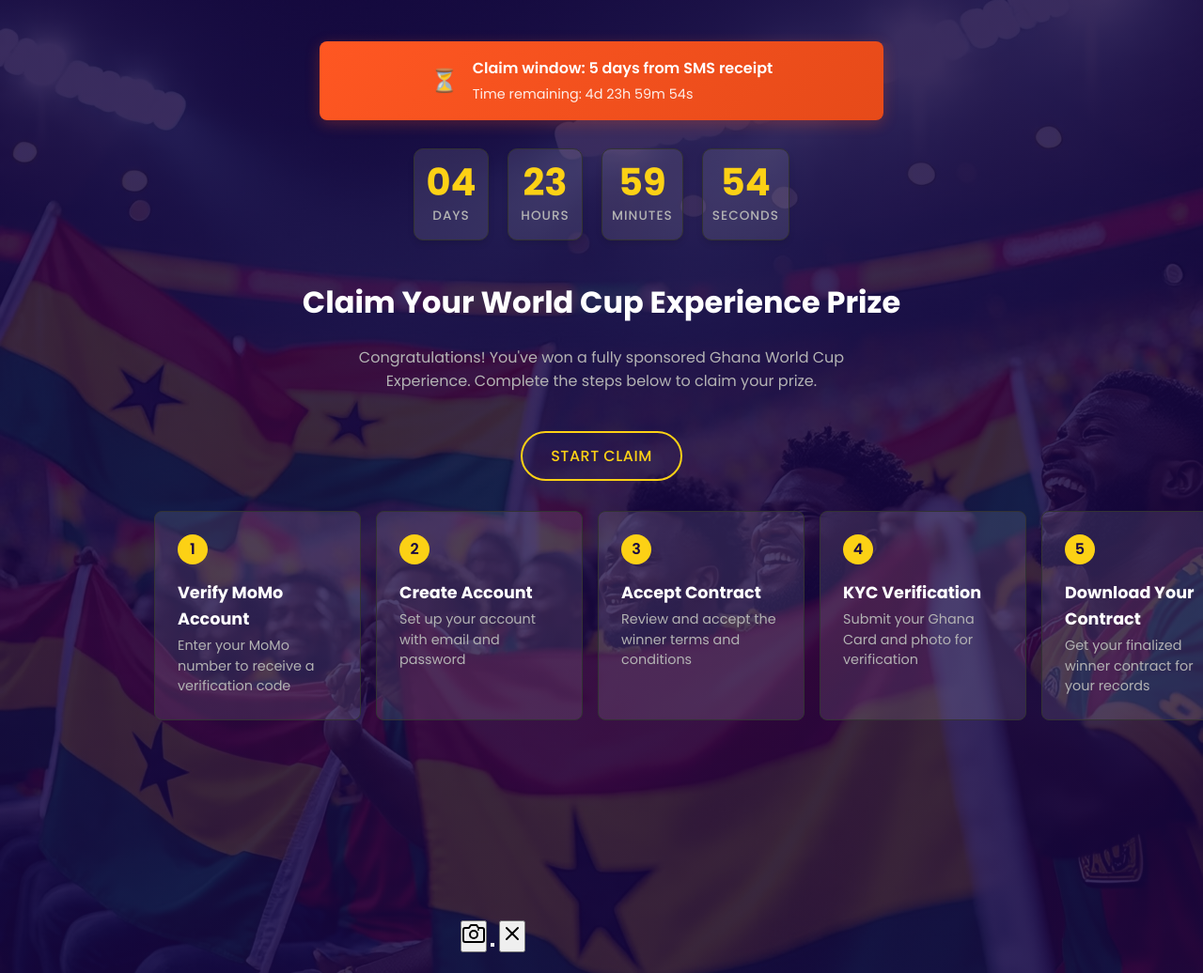
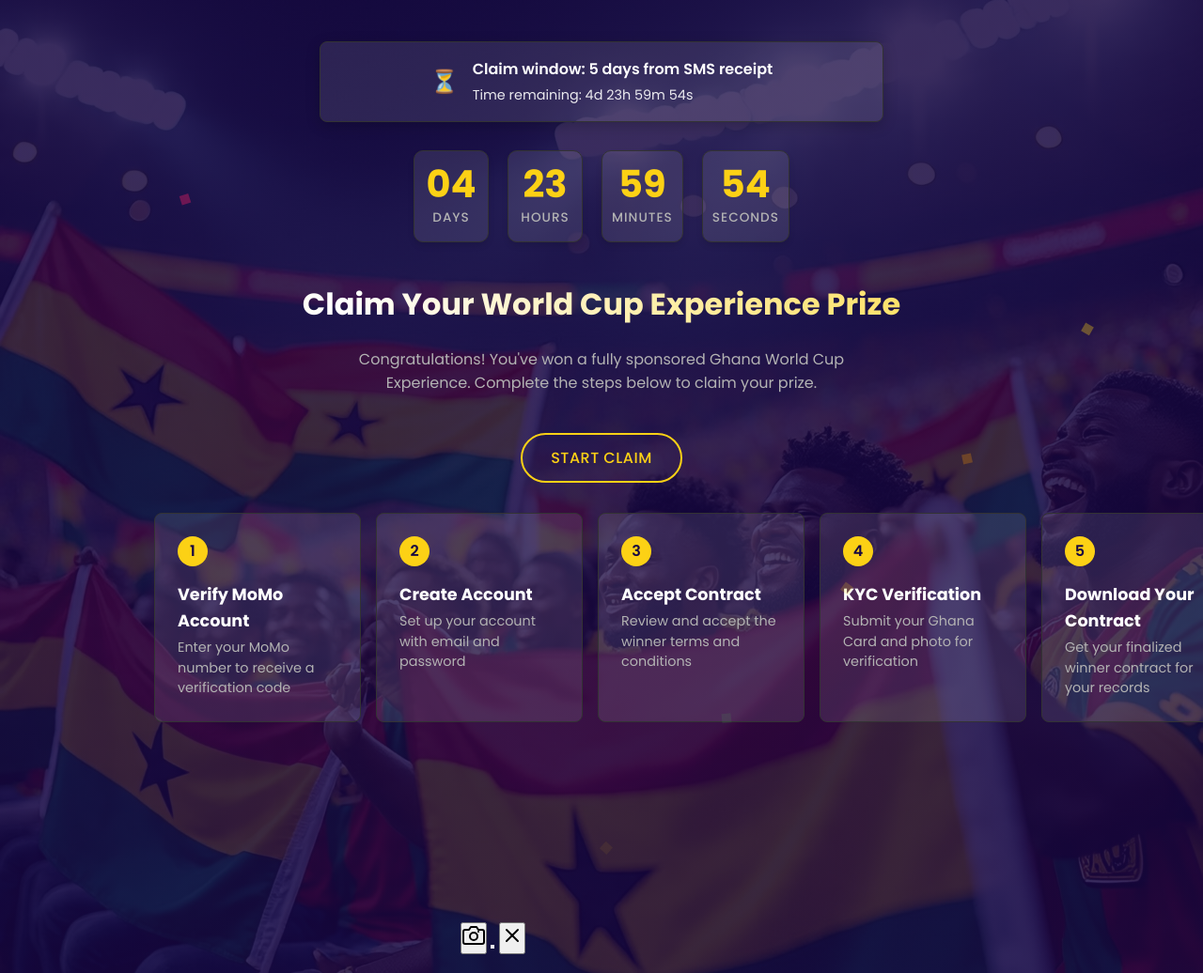
Before and after one commit to virtualsolutionslimited/winnerclaim, a PHP site: page / in a window 1280 px wide. Shown: the whole page at 94% size. Run offline with PHP 8.4, Linux system fonts and the light colour scheme.

Commit message:
winning anim added

```diff
--- a/index.html
+++ b/index.html
@@ -7,6 +7,20 @@
     <link rel="stylesheet" href="./styles.css" />
   </head>
   <body>
+    <!-- Confetti Animation -->
+    <div class="confetti-container">
+      <div class="confetti"></div>
+      <div class="confetti"></div>
+      <div class="confetti"></div>
+      <div class="confetti"></div>
+      <div class="confetti"></div>
+      <div class="confetti"></div>
+      <div class="confetti"></div>
+      <div class="confetti"></div>
+      <div class="confetti"></div>
+      <div class="confetti"></div>
+    </div>
+
     <div class="page-wrapper">
       <!-- Countdown Banner -->
       <div class="banner">
@@ -43,7 +57,7 @@
         </div>
       </div>
 
-      <h1>Claim Your World Cup Experience Prize</h1>
+      <h1 class="winner-animation winner-title">Claim Your World Cup Experience Prize</h1>
       <p>
         Congratulations! You've won a fully sponsored Ghana World Cup
         Experience. Complete the steps below to claim your prize.
--- a/styles.css
+++ b/styles.css
@@ -313,7 +313,7 @@ p {
   width: 100%;
   min-height: 100vh;
   background-color: rgba(0, 0, 0, 0.7);
-  z-index: 1000;
+  z-index: 9999;
   overflow-y: auto;
   padding: 20px;
   opacity: 0;
@@ -330,7 +330,7 @@ p {
 }
 
 .modal-content {
-  background-color: var(--bg-card);
+  background-color: #170742;
   padding: 2.5rem 2rem;
   border-radius: 12px;
   width: 100%;
@@ -741,16 +741,148 @@ p {
   }
 }
 
+/* Cinematic Winner Animation */
+@keyframes winnerReveal {
+  0% {
+    transform: scale(0) rotate(0deg);
+    opacity: 0;
+  }
+  50% {
+    transform: scale(1.1) rotate(180deg);
+    opacity: 0.8;
+  }
+  100% {
+    transform: scale(1) rotate(360deg);
+    opacity: 1;
+  }
+}
+
+@keyframes glowPulse {
+  0%,
+  100% {
+    box-shadow: 0 0 20px rgba(252, 209, 21, 0.6);
+  }
+  50% {
+    box-shadow: 0 0 40px rgba(252, 209, 21, 0.9),
+      0 0 60px rgba(252, 209, 21, 0.4);
+  }
+}
+
+@keyframes textShimmer {
+  0% {
+    background-position: -200% center;
+  }
+  100% {
+    background-position: 200% center;
+  }
+}
+
+.winner-animation {
+  animation: winnerReveal 2s ease-out forwards,
+    glowPulse 3s ease-in-out infinite;
+}
+
+.winner-title {
+  background: linear-gradient(90deg, #fcd115, #ffffff, #fcd115);
+  background-size: 200% auto;
+  -webkit-background-clip: text;
+  background-clip: text;
+  -webkit-text-fill-color: transparent;
+  animation: textShimmer 3s linear infinite;
+}
+
+@keyframes confetti {
+  0% {
+    transform: translateY(-100vh) rotate(0deg);
+    opacity: 1;
+  }
+  100% {
+    transform: translateY(100vh) rotate(720deg);
+    opacity: 0;
+  }
+}
+
+.confetti-container {
+  position: fixed;
+  top: 0;
+  left: 0;
+  width: 100%;
+  height: 100%;
+  pointer-events: none;
+  overflow: hidden;
+  z-index: 100;
+}
+
+.confetti {
+  position: absolute;
+  width: 10px;
+  height: 10px;
+  background: #fcd115;
+  animation: confetti 3s linear infinite;
+}
+
+.confetti:nth-child(1) {
+  left: 10%;
+  animation-delay: 0s;
+  background: #fcd115;
+}
+.confetti:nth-child(2) {
+  left: 20%;
+  animation-delay: 0.2s;
+  background: #ff5722;
+}
+.confetti:nth-child(3) {
+  left: 30%;
+  animation-delay: 0.4s;
+  background: #fcd115;
+}
+.confetti:nth-child(4) {
+  left: 40%;
+  animation-delay: 0.6s;
+  background: #2196f3;
+}
+.confetti:nth-child(5) {
+  left: 50%;
+  animation-delay: 0.8s;
+  background: #fcd115;
+}
+.confetti:nth-child(6) {
+  left: 60%;
+  animation-delay: 1s;
+  background: #4caf50;
+}
+.confetti:nth-child(7) {
+  left: 70%;
+  animation-delay: 1.2s;
+  background: #fcd115;
+}
+.confetti:nth-child(8) {
+  left: 80%;
+  animation-delay: 1.4s;
+  background: #ff9800;
+}
+.confetti:nth-child(9) {
+  left: 90%;
+  animation-delay: 1.6s;
+  background: #fcd115;
+}
+.confetti:nth-child(10) {
+  left: 15%;
+  animation-delay: 1.8s;
+  background: #e91e63;
+}
+
 /* Banner Styles */
 .banner {
-  background: linear-gradient(135deg, #ff5722 0%, #e64a19 100%);
-  color: white;
+  background: var(--bg-card);
+  border: 1px solid var(--border-color);
+  color: var(--text-primary);
   padding: 16px 20px;
   border-radius: 8px;
   margin: 0 auto 25px;
   width: 100%;
   max-width: 600px;
-  box-shadow: 0 4px 15px rgba(230, 74, 25, 0.3);
+  box-shadow: 0 4px 15px rgba(0, 0, 0, 0.2);
   display: flex;
   justify-content: center;
 }
@@ -767,6 +899,7 @@ p {
 .banner-icon {
   font-size: 1.5rem;
   flex-shrink: 0;
+  color: var(--primary-color);
 }
 
 .banner-text {
```
